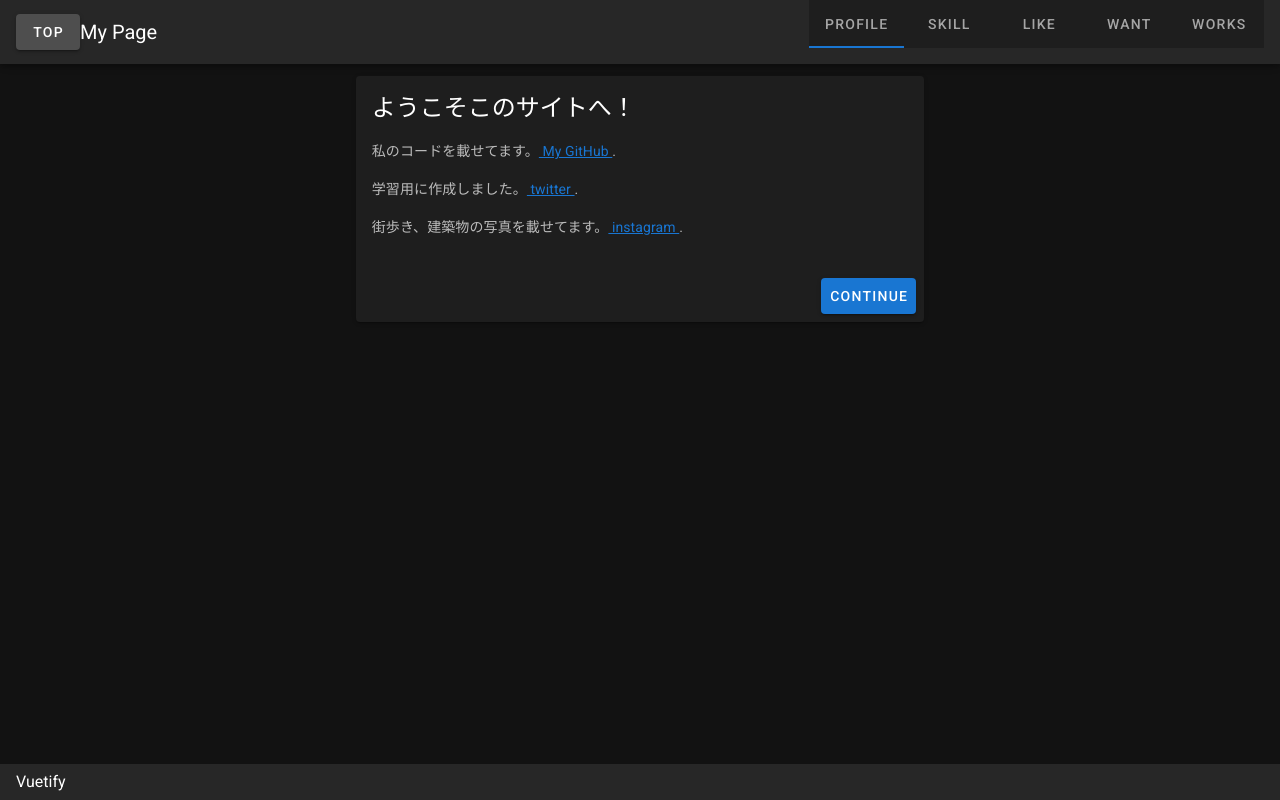
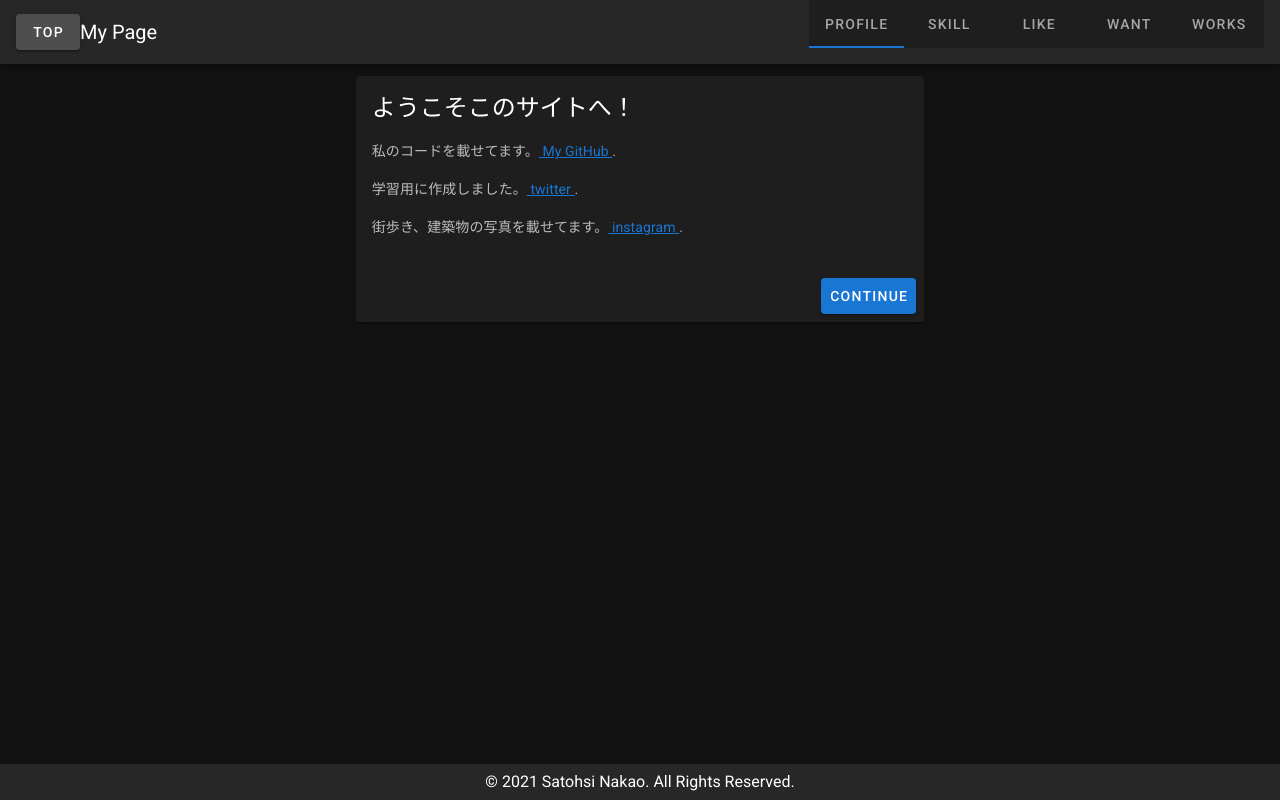
Before and after one commit to satoshi-nakao/My-portfolio, a Nuxt app: page / in a window 1280 px wide. Built offline with nearby package versions, Linux system fonts and the light colour scheme.

Commit message:
vue-footer

```diff
--- a/layouts/default.vue
+++ b/layouts/default.vue
@@ -19,7 +19,9 @@
       </v-container>
     </v-main>
     <v-footer  dark app>
-      Vuetify
+    <v-layout justify-center>
+      <span>&copy; 2021 Satohsi Nakao. All Rights Reserved.</span>
+    </v-layout>
     </v-footer>
   </v-app>
 </template>zz
```
